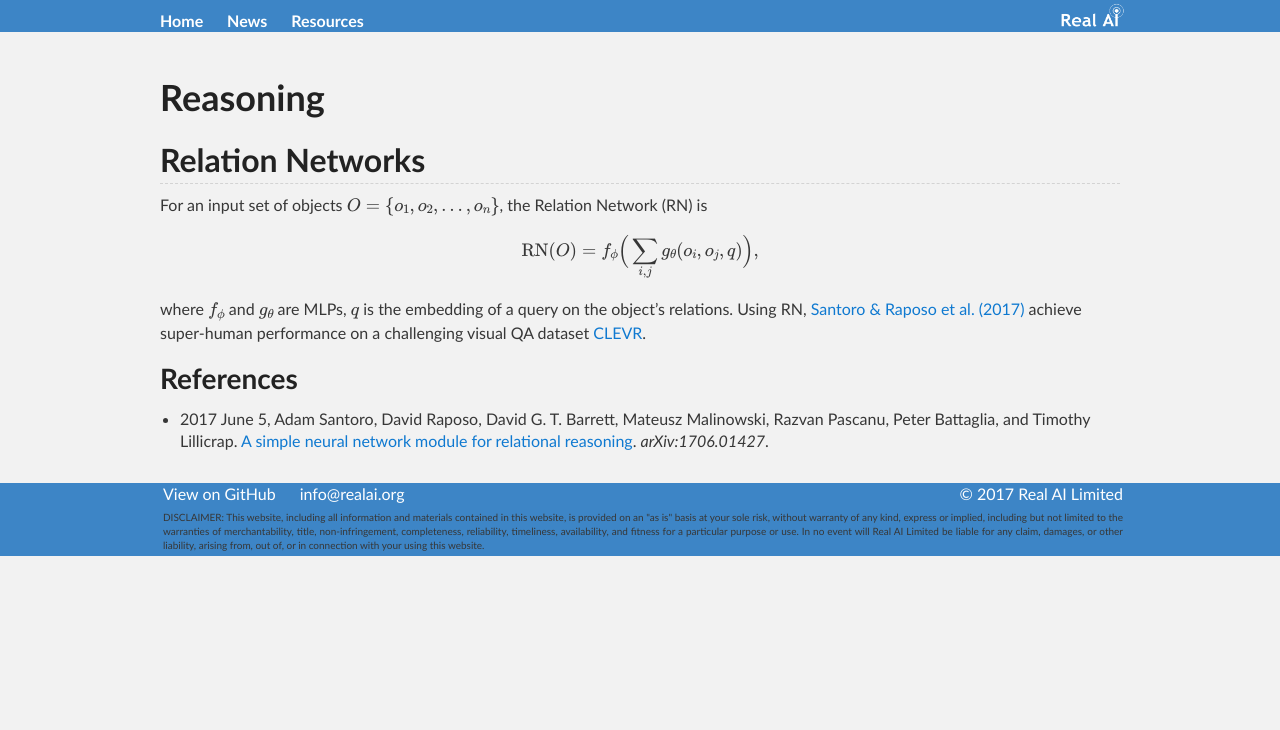
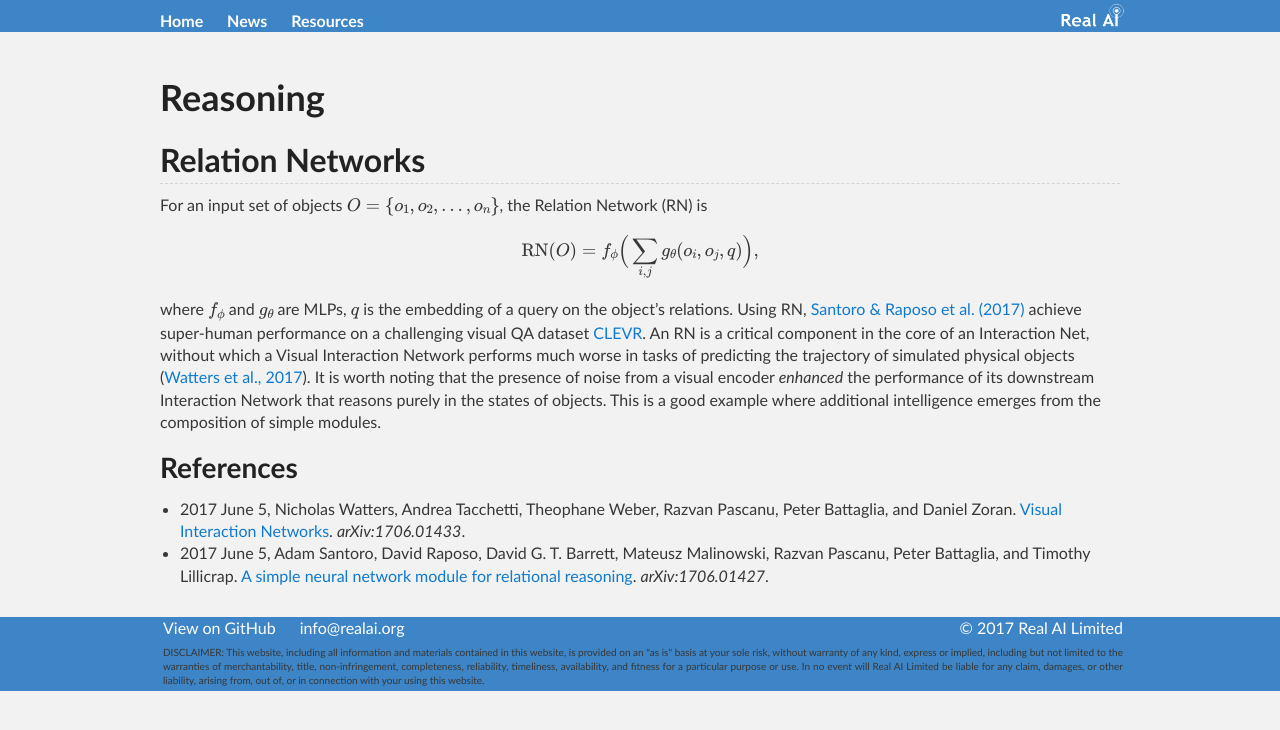
Before and after one commit to Tonywuhk/realai.org, a Jekyll site: the page built from reasoning.md, in a window 1280 px wide. Shown: the top 730 px of the page. Built offline with Jekyll 4.4.1, drawn with Linux system fonts in a browser that asks for light colours; our own code applies the rules of GitHub Pages for plain Markdown files; formulas are drawn with MathJax 3; comment, search, counter and statistics services are not loaded; the repository's description, which GitHub fills in, is left out.

Commit message:
Update reasoning.md

```diff
--- a/reasoning.md
+++ b/reasoning.md
@@ -12,8 +12,9 @@ $$
 \text{RN}(O) = f_\phi \Big(\sum\limits_{i,j} g_\theta(o_i, o_j, q)\Big),
 $$
 
-where \\(f_\phi\\) and \\(g_\theta\\) are MLPs, \\(q\\) is the embedding of a query on the object's relations. Using RN, [Santoro & Raposo et al. (2017)](https://arxiv.org/abs/1706.01427) achieve super-human performance on a challenging visual QA dataset [CLEVR](http://cs.stanford.edu/people/jcjohns/clevr/).
+where \\(f_\phi\\) and \\(g_\theta\\) are MLPs, \\(q\\) is the embedding of a query on the object's relations. Using RN, [Santoro & Raposo et al. (2017)](https://arxiv.org/abs/1706.01427) achieve super-human performance on a challenging visual QA dataset [CLEVR](http://cs.stanford.edu/people/jcjohns/clevr/). An RN is a critical component in the core of an Interaction Net, without which a Visual Interaction Network performs much worse in tasks of predicting the trajectory of simulated physical objects ([Watters et al., 2017](https://arxiv.org/abs/1706.01433)). It is worth noting that the presence of noise from a visual encoder *enhanced* the performance of its downstream Interaction Network that reasons purely in the states of objects. This is a good example where additional intelligence emerges from the composition of simple modules.
 
 ### References
 
+* 2017 June 5, Nicholas Watters, Andrea Tacchetti, Theophane Weber, Razvan Pascanu, Peter Battaglia, and Daniel Zoran. [Visual Interaction Networks](https://arxiv.org/abs/1706.01433). *arXiv:1706.01433*.
 * 2017 June 5, Adam Santoro, David Raposo, David G. T. Barrett, Mateusz Malinowski, Razvan Pascanu, Peter Battaglia, and Timothy Lillicrap. [A simple neural network module for relational reasoning](https://arxiv.org/abs/1706.01427). *arXiv:1706.01427*.
```
